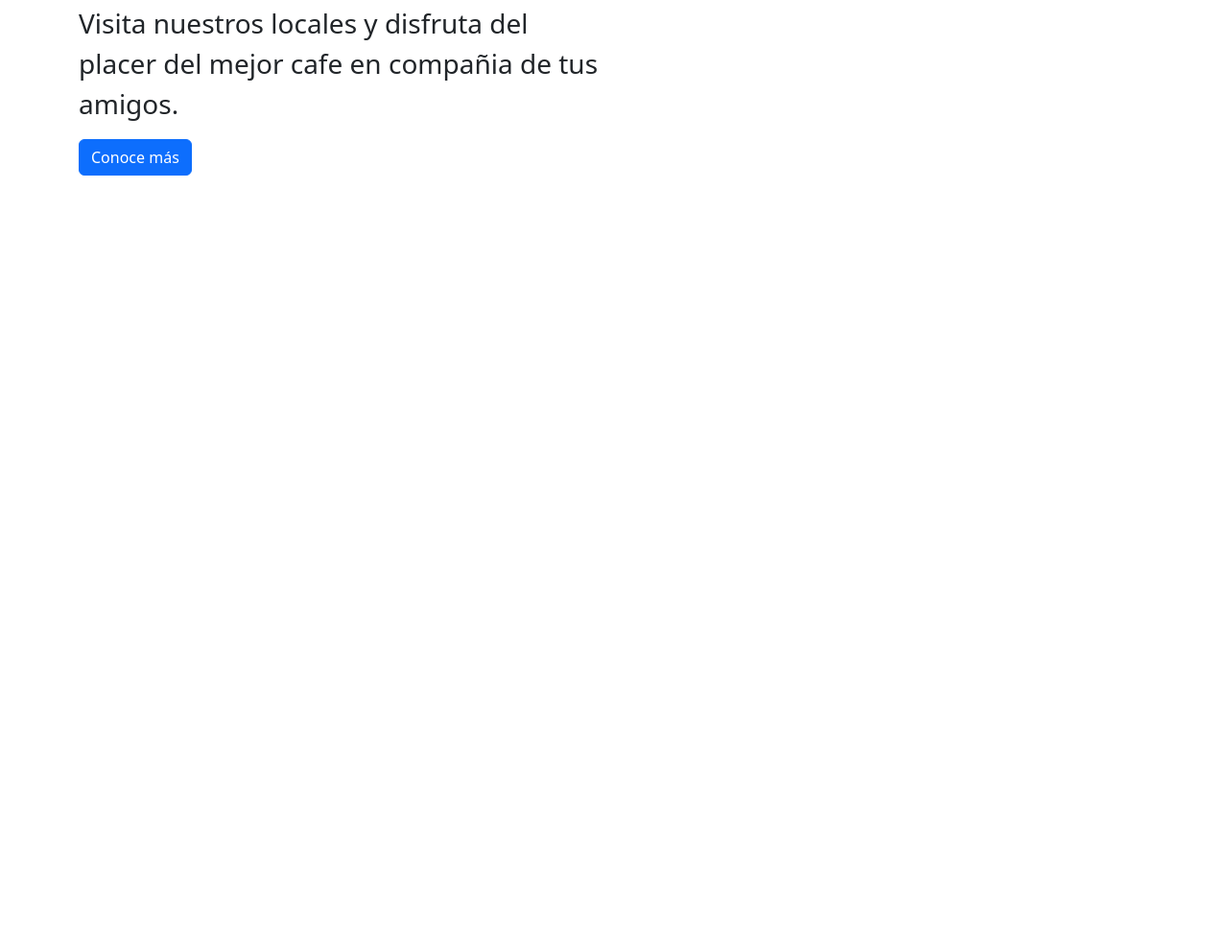
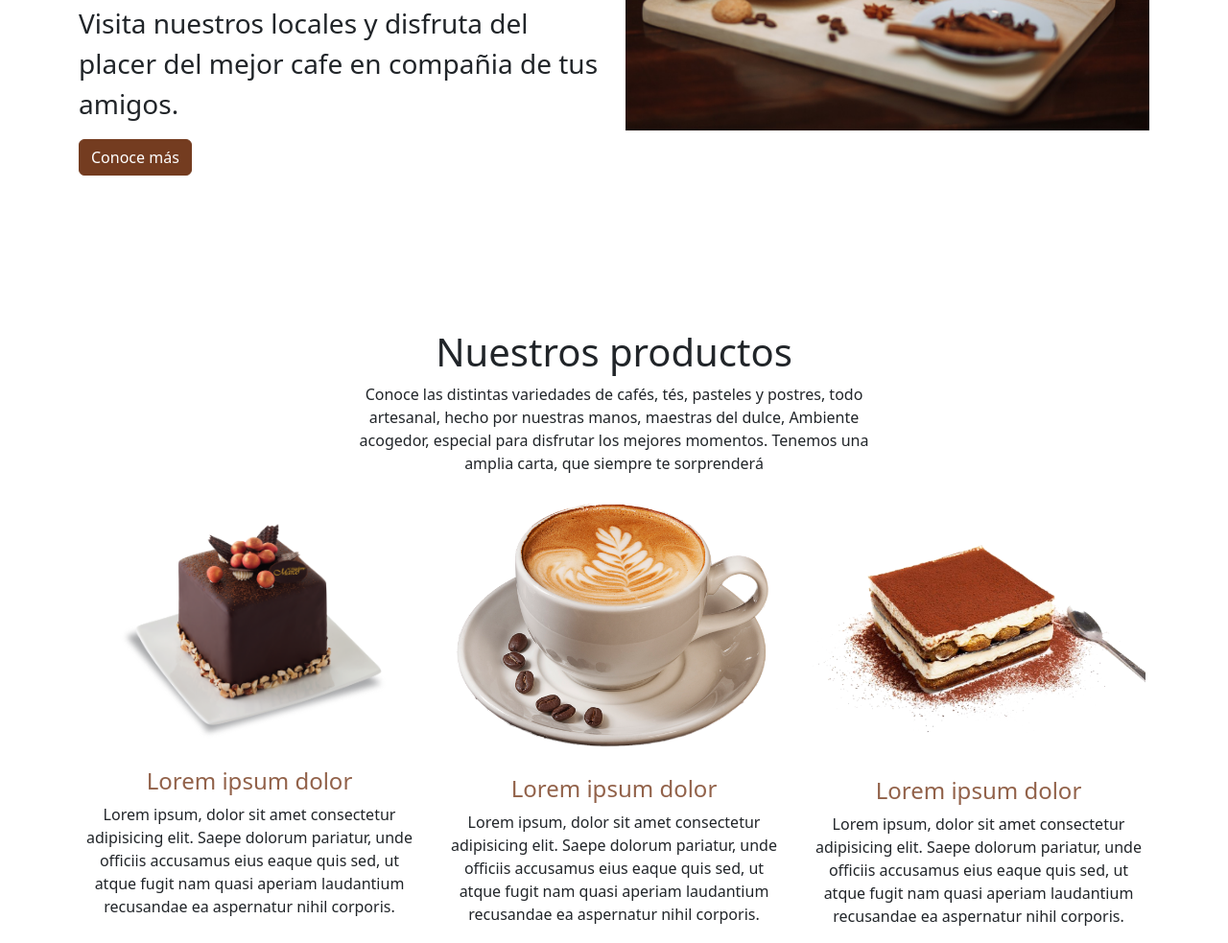
Before and after one commit to MiguelAngelRamos/patron-sass-7-1, a website: page index.html in a window 1280 px wide. Shown: the part 434-1417 px from the top of the page at 96% size. Before the commit the page ends 800 px from the top, so only its background shows below. Drawn offline with Linux system fonts and the light colour scheme.

Commit message:
cafe productos

```diff
--- a/index.html
+++ b/index.html
@@ -7,6 +7,7 @@
   <title>CaffeTime</title>
 </head>
 <body>
+
   <header class="container header">
     <div class="row align-items-center">
       <div class="col-md-6">
@@ -19,8 +20,51 @@
         </p>
         <a href="" class="btn btn-primary">Conoce más</a>
       </div>
+
+      <div class="col-md-6">
+        <img class="img-fluid" src="img/header.jpg" alt="imagen de cafe time header">
+      </div>
     </div>
   </header>
+
+  <div class="container">
+    <h2 class="fs-1 text-center">Nuestros productos</h2>
+    <!-- margin: 0 auto; -->
+    <!-- width: 50% -->
+    <p class="text-center w-50 mx-auto">
+      Conoce las distintas variedades de cafés, tés, pasteles y postres, todo artesanal, hecho por nuestras manos, maestras del dulce, Ambiente acogedor, especial para disfrutar los mejores momentos. Tenemos una amplia carta, que siempre te sorprenderá
+    </p>
+
+    <div class="row">
+
+      <div class="col-md-4">
+        <figure>
+          <img class="img-fluid" src="img/figura3.png" alt="imagen de pastel de chocolate">
+        </figure>
+        <h3 class="text-secondary text-center fs-4">Lorem ipsum dolor</h3>
+        <p class="text-center">Lorem ipsum, dolor sit amet consectetur adipisicing elit. Saepe dolorum pariatur, unde officiis accusamus eius eaque quis sed, ut atque fugit nam quasi aperiam laudantium recusandae ea aspernatur nihil corporis.</p>
+      </div>
+
+      <div class="col-md-4">
+        <figure>
+          <img class="img-fluid" src="img/figura2.png" alt="imagen de pastel de chocolate">
+        </figure>
+        <h3 class="text-secondary text-center fs-4">Lorem ipsum dolor</h3>
+        <p class="text-center">Lorem ipsum, dolor sit amet consectetur adipisicing elit. Saepe dolorum pariatur, unde officiis accusamus eius eaque quis sed, ut atque fugit nam quasi aperiam laudantium recusandae ea aspernatur nihil corporis.</p>
+      </div>
+
+      <div class="col-md-4">
+        <figure>
+          <img class="img-fluid" src="img/figura4.png" alt="imagen de pastel de chocolate">
+        </figure>
+        <h3 class="text-secondary text-center fs-4">Lorem ipsum dolor</h3>
+        <p class="text-center">Lorem ipsum, dolor sit amet consectetur adipisicing elit. Saepe dolorum pariatur, unde officiis accusamus eius eaque quis sed, ut atque fugit nam quasi aperiam laudantium recusandae ea aspernatur nihil corporis.</p>
+      </div>
+
+
+    </div>
+  </div>
+
 </body>
 </html>
 
--- a/sass/abstracts/_variables.scss
+++ b/sass/abstracts/_variables.scss
@@ -1,2 +1,8 @@
+$cafe: #743c20;
+$cafeClaro: #92624a;
+$gris: #B5B5B5;
 
+// Sobre escribo colores de boostrap
+$primary: #743c20 !default;
+$secondary: $cafeClaro;
 @import '../vendors/bootstrap';
--- a/sass/layout/_header.scss
+++ b/sass/layout/_header.scss
@@ -1,12 +1,15 @@
-@import '../vendors/bootstrap';
+@use '../abstracts/variables';
+@import '../vendors/mixins';
 @import '../base/typography';
 .header {
   padding-top: 3rem;
   padding-bottom: 3rem;
-  @include media-breakpoint-up(md) {
-    padding-top: 10rem;
-    padding-bottom:10rem;
-  }
+  padding-top: 10rem;
+  padding-bottom:10rem;
+  // @include media-breakpoint-up(md) {
+  //   padding-top: 10rem;
+  //   padding-bottom:10rem;
+  // }
 
   span {
     font-size: 4rem;
--- /dev/null
+++ b/sass/vendors/_index.scss
@@ -0,0 +1 @@
+@forward 'bootstrap';
--- /dev/null
+++ b/sass/vendors/_mixins.scss
@@ -0,0 +1 @@
+@import '../../node_modules/bootstrap/scss/mixins';
```
Also changed, not shown: build/css/main.css, 1 other file.
